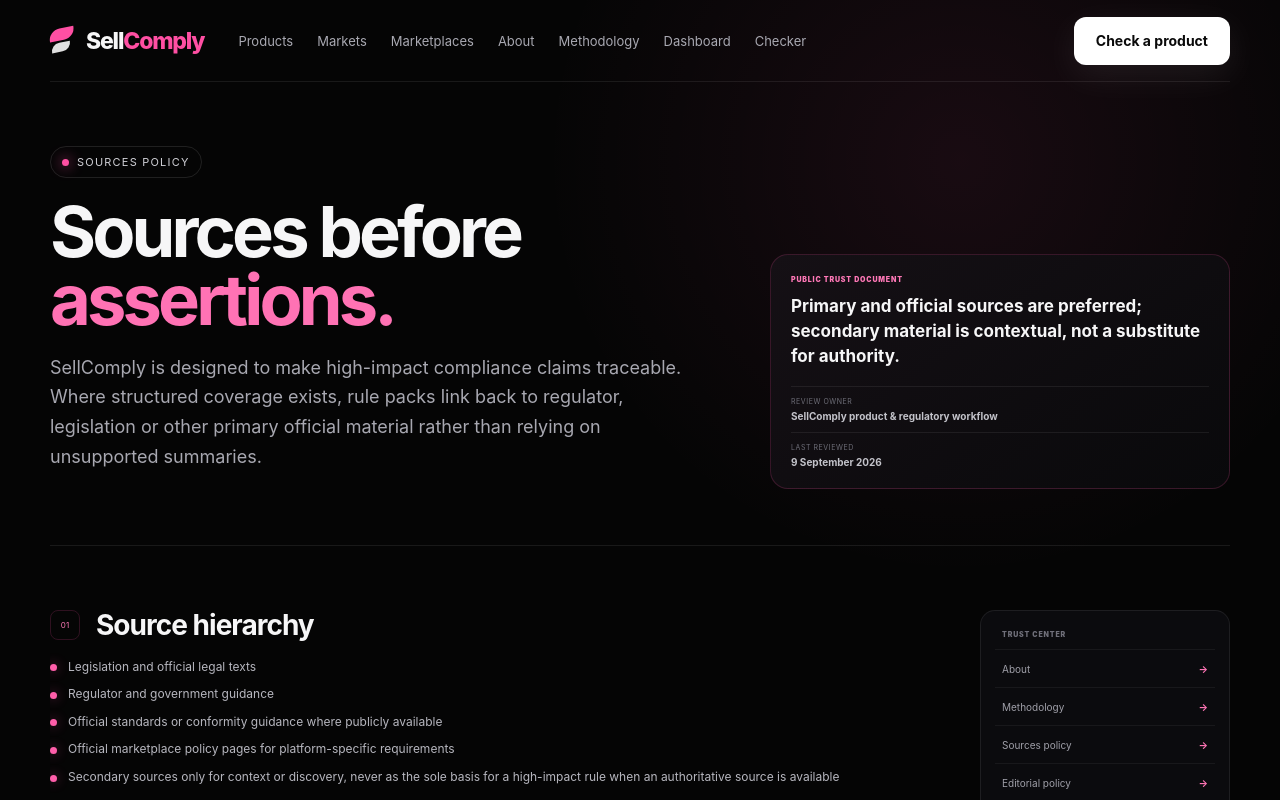
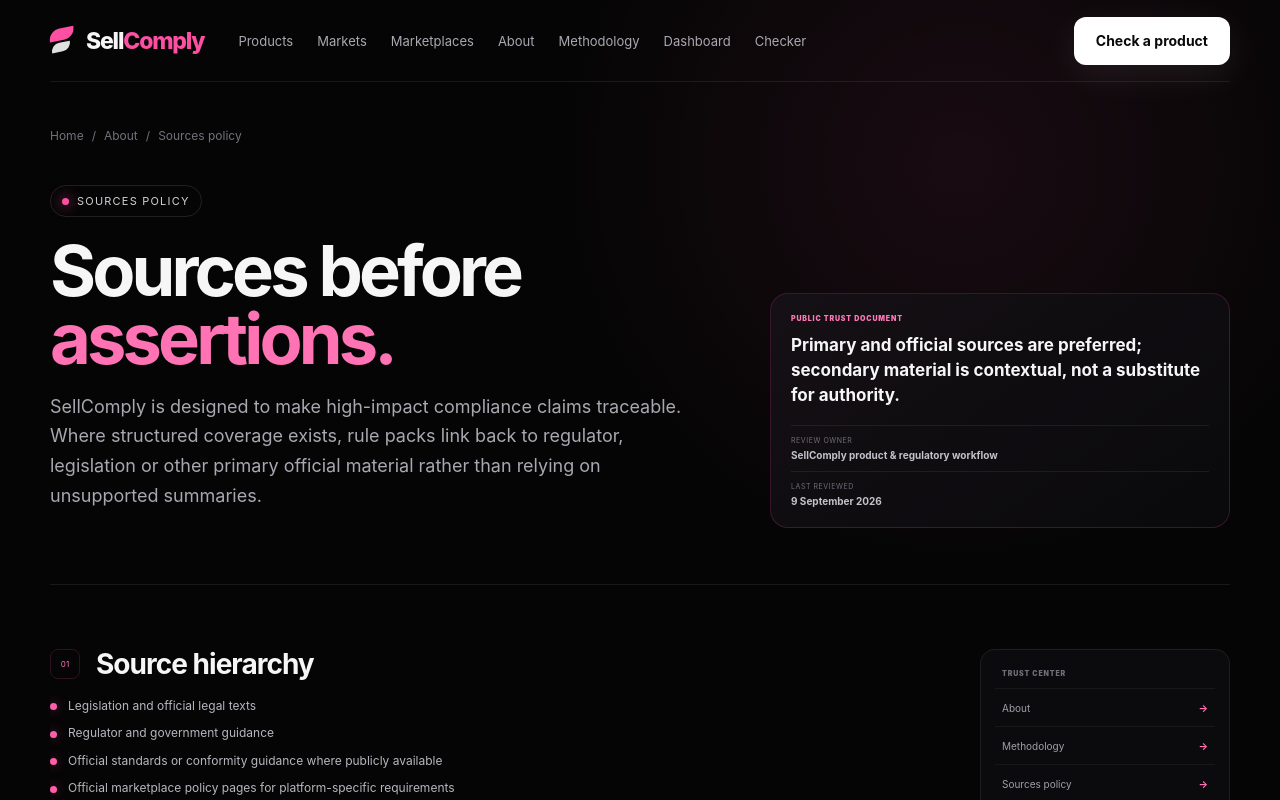
Before and after one commit to SviatF/sell-comply, a Next.js app: page /sources-policy in a window 1280 px wide. Shown: the top 800 px of the page. Built offline with nearby package versions, Linux system fonts and the light colour scheme.

Commit message:
seo: bind /sources-policy breadcrumb path

```diff
--- a/app/sources-policy/page.tsx
+++ b/app/sources-policy/page.tsx
@@ -10,6 +10,7 @@ export const metadata: Metadata = {
 export default function SourcesPolicyPage() {
   return (
     <TrustPolicyPage
+      path="/sources-policy"
       eyebrow="SOURCES POLICY"
       title="Sources before"
       accent="assertions."
```
